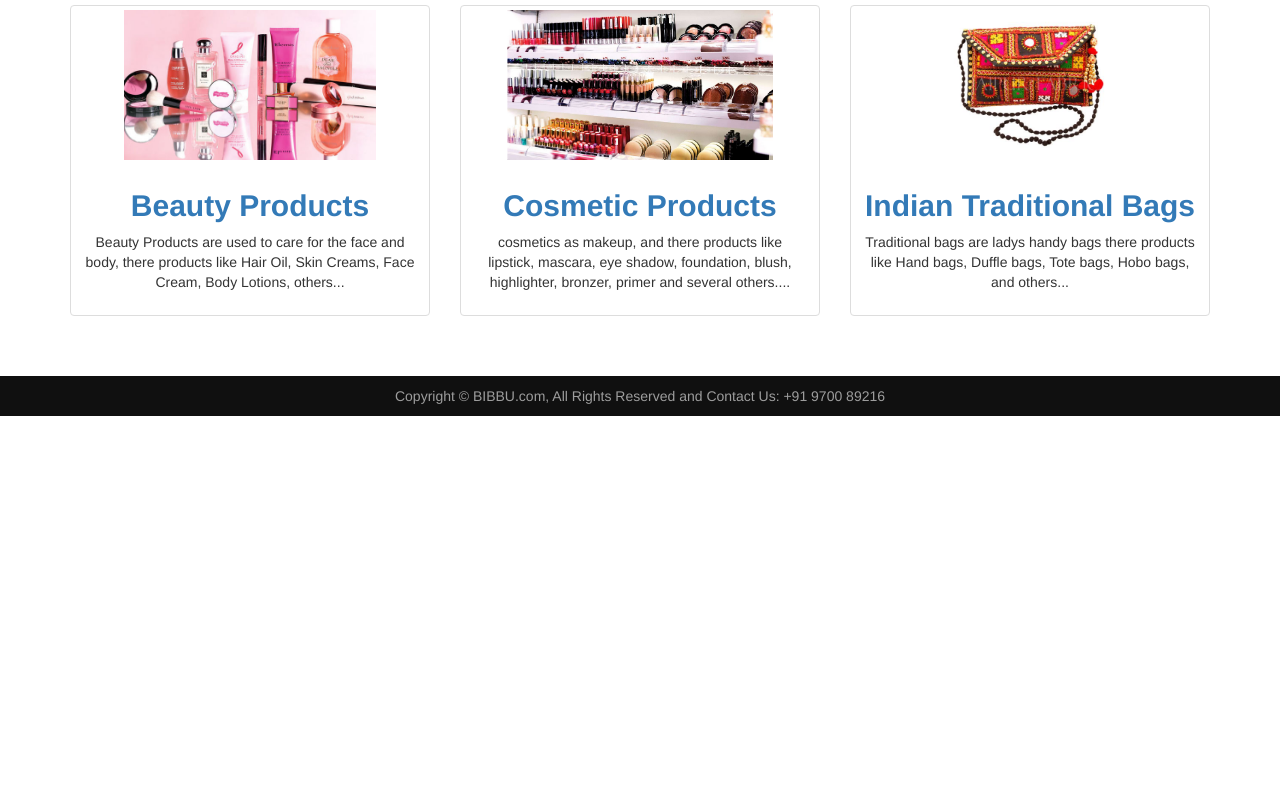
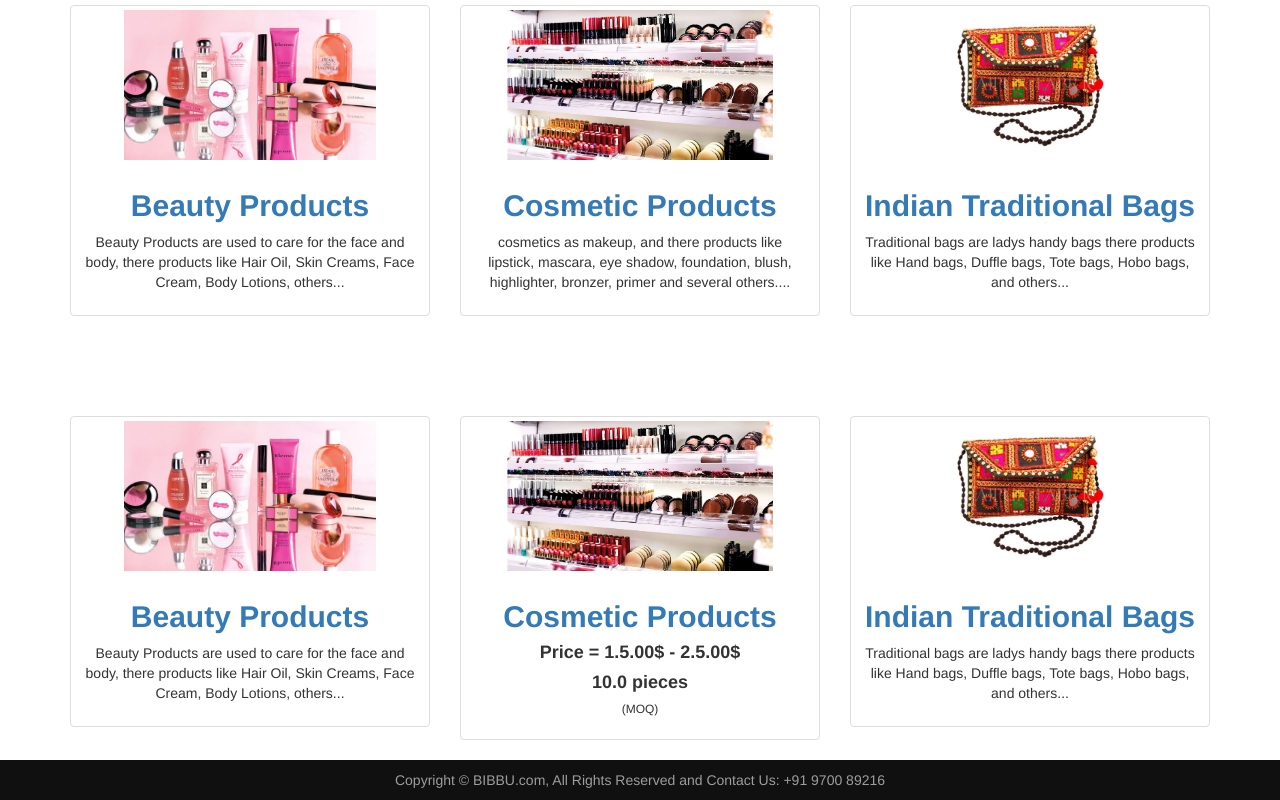
Before and after one commit to ShaikAleem/project, a plain HTML site: page index.html in a window 1280 px wide. Shown: the part 716-1516 px from the top of the page. Before the commit the page ends 1132 px from the top, so only its background shows below. Drawn offline with nearby package versions, Linux system fonts and the light colour scheme.

Commit message:
Add files via upload

```diff
--- a/index.html
+++ b/index.html
@@ -12,6 +12,7 @@
 
 <body>
     <header>
+
         <nav class="navbar  navbar-inverse navbar-fixed-top">
             <div class="container">
                 <div class="navbar-header">
@@ -20,13 +21,15 @@
                         <span class="icon-bar"></span>
                         <span class="icon-bar"></span>
                     </button>
-                    <a href="index.html" class="navbar-brand">BIBBU</a>
+
+                    <a href="index.html"><img src="img/logo.png" width="22%" height="7%"></a>
+
                 </div>
                 <div class="collapse navbar-collapse" id="mynavbar">
                     <ul class="nav navbar-nav navbar-right">
-                                                <li><a href="products.html"><span class="glyphicon glyphicon-pro">Products</span></a></li>
+                        <li><a href="products.html"><span class="glyphicon glyphicon-pro">Products</span></a></li>
 
-                        <li><a href="sign.html"><span class="glyphicon glyphicon-user">Enquiry</span></a>
+                        <li><a href="sign.html"><span class="glyphicon glyphicon-pro">Enquiry</span></a>
                         </li>
                         <li><a href="about.html"><span class="glyphicon glyphicon-pro">About</span></a></li>
                     </ul>
@@ -39,7 +42,7 @@
             <div class="container">
                 <div class="banner-content">
                     <h1>International product pvt Ltd </h1>
-                    <p>Export quality</p>
+                    <p>Expert quality</p>
                     <a href="products.html" class="btn btn-danger btn-lg active">Shop Now</a>
                 </div>
             </div>
@@ -79,7 +82,44 @@
                 <div class="padding-20"></div>
             </div>
         </section>
-    </main>
+
+        <section>
+            <div class="container">
+                <div class="padding-20"></div>
+                <div class="row">
+                    <div class="col-xs-4 text-center">
+                        <div class="thumbnail">
+                            <a href="products.html"><img src="img/beautyp1.jpg" alt="Beauty products"></a>
+                            <div class="caption">
+                               <a href="products.html"><h2>Beauty Products</h2></a>
+                                <p>Beauty Products are used to care for the face and body, there products like Hair Oil, Skin Creams, Face Cream, Body Lotions, others...</p>
+                            </div>
+                        </div>
+                    </div>
+                    <div class="col-xs-4 text-center">
+                        <div class="thumbnail">
+                            <a href="products.html"><img src="img/cosmaticp.png" alt="Cosmatic"></a>
+                            <div class="caption">
+                                <a href="products.html"><h2>Cosmetic Products</h2></a>
+                               <h4>Price = 1.5.00$ - 2.5.00$ </h4>
+                               <h4>10.0 pieces</h4><h6>(MOQ)</h6>
+                            </div>
+                        </div>
+                    </div>
+                    <div class="col-xs-4 text-center">
+                        <div class="thumbnail">
+                            <a href="products.html"><img src="img/bags.jpg" alt="Bags"></a>
+                            <div class="caption">
+                                <a href="products.html"><h2>Indian Traditional Bags</h2></a>
+                                <p>Traditional bags are ladys handy bags there products like Hand bags, Duffle bags, Tote bags, Hobo bags, and others... </p>
+                            </div>
+                        </div>
+                    </div>
+                </div>
+
+        </section>
+        </main>
+
     <footer>
         <div class="container">
             <center>
```
